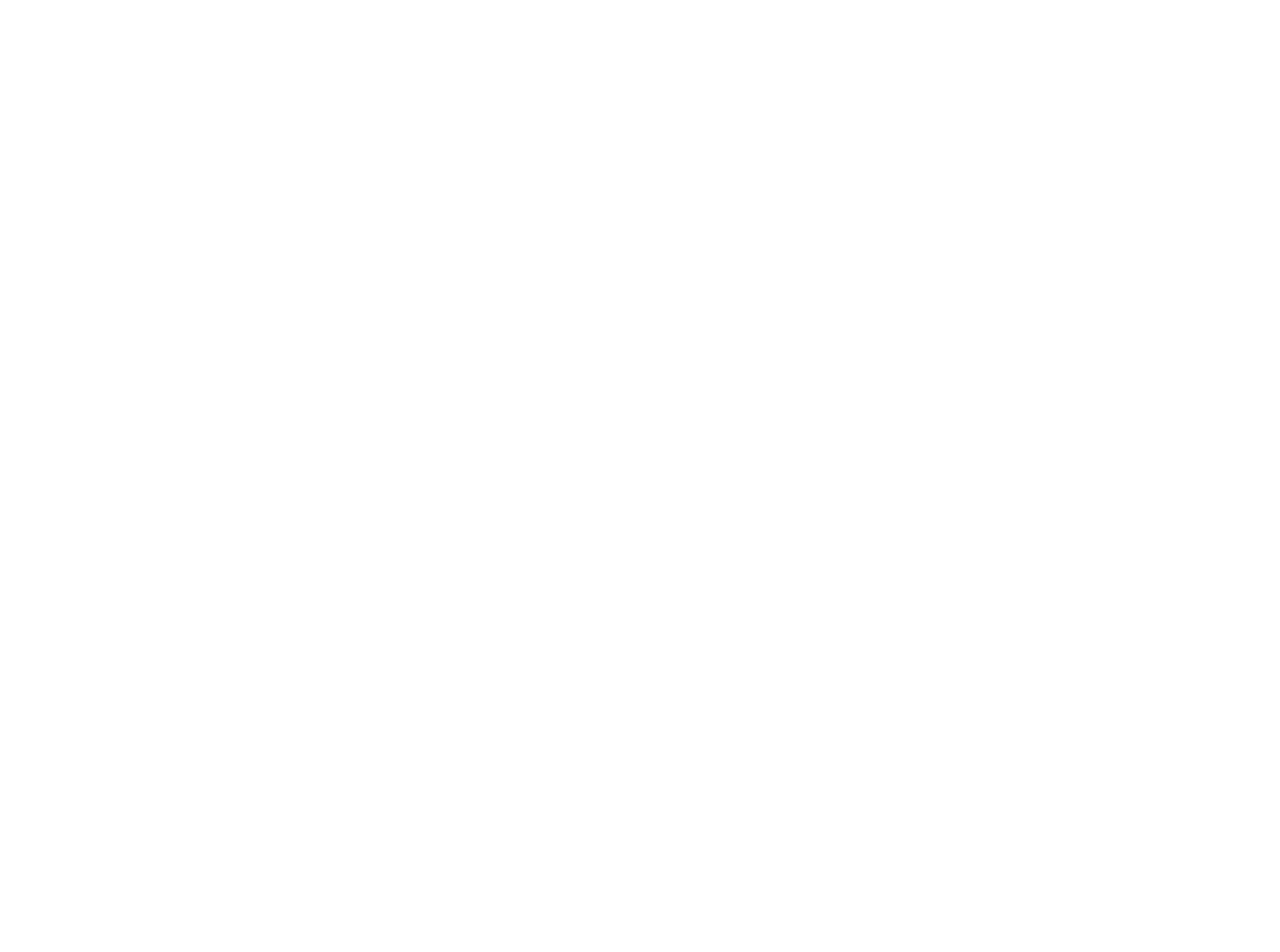
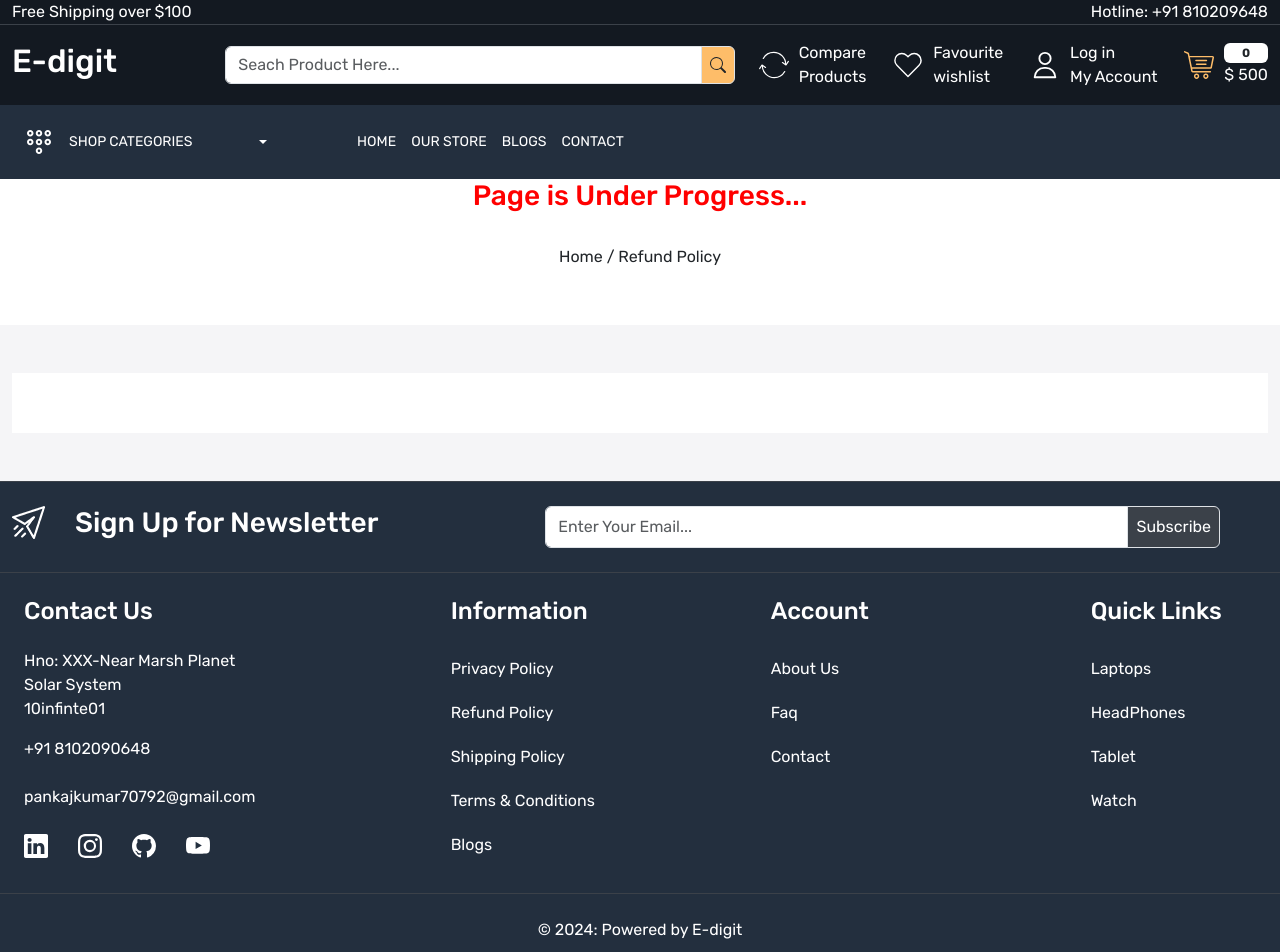
Before and after one commit to Pankaj-krCP/ecommerce-fe, a React (Create React App) app: page /refund-policy in a window 1280 px wide. Before the commit this address had no page. Shown: the top 952 px of the page. Before the commit the page ends 800 px from the top, so only its background shows below. Built offline with nearby package versions, Linux system fonts and the light colour scheme.

Commit message:
Addedd Policies Pages & Terms-condition

```diff
--- a/src/App.css
+++ b/src/App.css
@@ -629,3 +629,10 @@ footer .input-group-text {
   color: white;
 }
 /* auth card ends here */
+
+/* Policy Pages */
+.policy {
+  background-color: white;
+  padding: 30px;
+}
+/* Policy Pages ends here */
--- a/src/App.js
+++ b/src/App.js
@@ -14,6 +14,10 @@ import Signup from "./pages/Signup";
 import Forgotpassword from "./pages/Forgotpassword";
 import Resetpassword from "./pages/Resetpassword";
 import SingleBlog from "./pages/SingleBlog";
+import PrivacyPolicy from "./pages/PrivacyPolicy";
+import RefundPolicy from "./pages/RefundPolicy";
+import ShippingPolicy from "./pages/ShippingPolicy";
+import TermAndConditions from "./pages/TermAndConditions";
 
 function App() {
   return (
@@ -32,6 +36,10 @@ function App() {
             <Route path="signup" element={<Signup />} />
             <Route path="forgot-password" element={<Forgotpassword />} />
             <Route path="reset-password" element={<Resetpassword />} />
+            <Route path="privacy-policy" element={<PrivacyPolicy />} />
+            <Route path="refund-policy" element={<RefundPolicy />} />
+            <Route path="shipping-policy" element={<ShippingPolicy />} />
+            <Route path="term-condition" element={<TermAndConditions />} />
             <Route path="blog/:id" element={<SingleBlog />} />
           </Route>
         </Routes>
--- a/src/componenets/Footer.js
+++ b/src/componenets/Footer.js
@@ -74,19 +74,19 @@ const Footer = () => {
           <div className="col-3">
             <h4 className="text-white mb-4">Information</h4>
             <div className="footer-links d-flex flex-column">
-              <Link className="text-white py-2 mb-1">Privacy Policy</Link>
-              <Link className="text-white py-2 mb-1">Refund Policy</Link>
-              <Link className="text-white py-2 mb-1">Shipping Policy</Link>
-              <Link className="text-white py-2 mb-1">Terms & Conditions</Link>
-              <Link className="text-white py-2 mb-1">Blogs</Link>
+              <Link to="/privacy-policy" className="text-white py-2 mb-1">Privacy Policy</Link>
+              <Link to="/refund-policy" className="text-white py-2 mb-1">Refund Policy</Link>
+              <Link to="/shipping-policy" className="text-white py-2 mb-1">Shipping Policy</Link>
+              <Link to="/term-condition" className="text-white py-2 mb-1">Terms & Conditions</Link>
+              <Link to="/blog" className="text-white py-2 mb-1">Blogs</Link>
             </div>
           </div>
           <div className="col-3">
             <h4 className="text-white mb-4">Account</h4>
             <div className="footer-links d-flex flex-column">
-              <Link className="text-white py-2 mb-1">About Us</Link>
-              <Link className="text-white py-2 mb-1">Faq</Link>
-              <Link className="text-white py-2 mb-1">Contact</Link>
+              <Link to="/about" className="text-white py-2 mb-1">About Us</Link>
+              <Link to="/faq" className="text-white py-2 mb-1">Faq</Link>
+              <Link to="/contact" className="text-white py-2 mb-1">Contact</Link>
             </div>
             <div></div>
           </div>
--- /dev/null
+++ b/src/pages/PrivacyPolicy.js
@@ -0,0 +1,23 @@
+import React from "react";
+import Meta from "../componenets/Meta";
+import BreadCrumb from "../componenets/BreadCrumb";
+
+const PrivacyPolicy = () => {
+  return (
+    <>
+      <Meta title={"Privacy Policy"} />
+      <BreadCrumb title="Privacy Policy" />
+      <section className="policy-wrapper py-5 home-wrapper-2">
+        <div className="container-xxl">
+          <div className="row">
+            <div className="col-12">
+              <div className="policy"></div>
+            </div>
+          </div>
+        </div>
+      </section>
+    </>
+  );
+};
+
+export default PrivacyPolicy;
--- /dev/null
+++ b/src/pages/RefundPolicy.js
@@ -0,0 +1,23 @@
+import React from "react";
+import Meta from "../componenets/Meta";
+import BreadCrumb from "../componenets/BreadCrumb";
+
+const RefundPolicy = () => {
+  return (
+    <>
+      <Meta title={"Refund Policy"} />
+      <BreadCrumb title="Refund Policy" />
+      <section className="policy-wrapper py-5 home-wrapper-2">
+        <div className="container-xxl">
+          <div className="row">
+            <div className="col-12">
+              <div className="policy"></div>
+            </div>
+          </div>
+        </div>
+      </section>
+    </>
+  );
+};
+
+export default RefundPolicy;
--- /dev/null
+++ b/src/pages/ShippingPolicy.js
@@ -0,0 +1,23 @@
+import React from "react";
+import Meta from "../componenets/Meta";
+import BreadCrumb from "../componenets/BreadCrumb";
+
+const ShippingPolicy = () => {
+  return (
+    <>
+      <Meta title={"Shipping Policy"} />
+      <BreadCrumb title="Shipping Policy" />
+      <section className="policy-wrapper py-5 home-wrapper-2">
+        <div className="container-xxl">
+          <div className="row">
+            <div className="col-12">
+              <div className="policy"></div>
+            </div>
+          </div>
+        </div>
+      </section>
+    </>
+  );
+};
+
+export default ShippingPolicy;
--- /dev/null
+++ b/src/pages/TermAndConditions.js
@@ -0,0 +1,23 @@
+import React from "react";
+import Meta from "../componenets/Meta";
+import BreadCrumb from "../componenets/BreadCrumb";
+
+const TermAndConditions = () => {
+  return (
+    <>
+      <Meta title={"Term And Condition"} />
+      <BreadCrumb title="Term And Condition" />
+      <section className="policy-wrapper py-5 home-wrapper-2">
+        <div className="container-xxl">
+          <div className="row">
+            <div className="col-12">
+              <div className="policy"></div>
+            </div>
+          </div>
+        </div>
+      </section>
+    </>
+  );
+};
+
+export default TermAndConditions;
```
